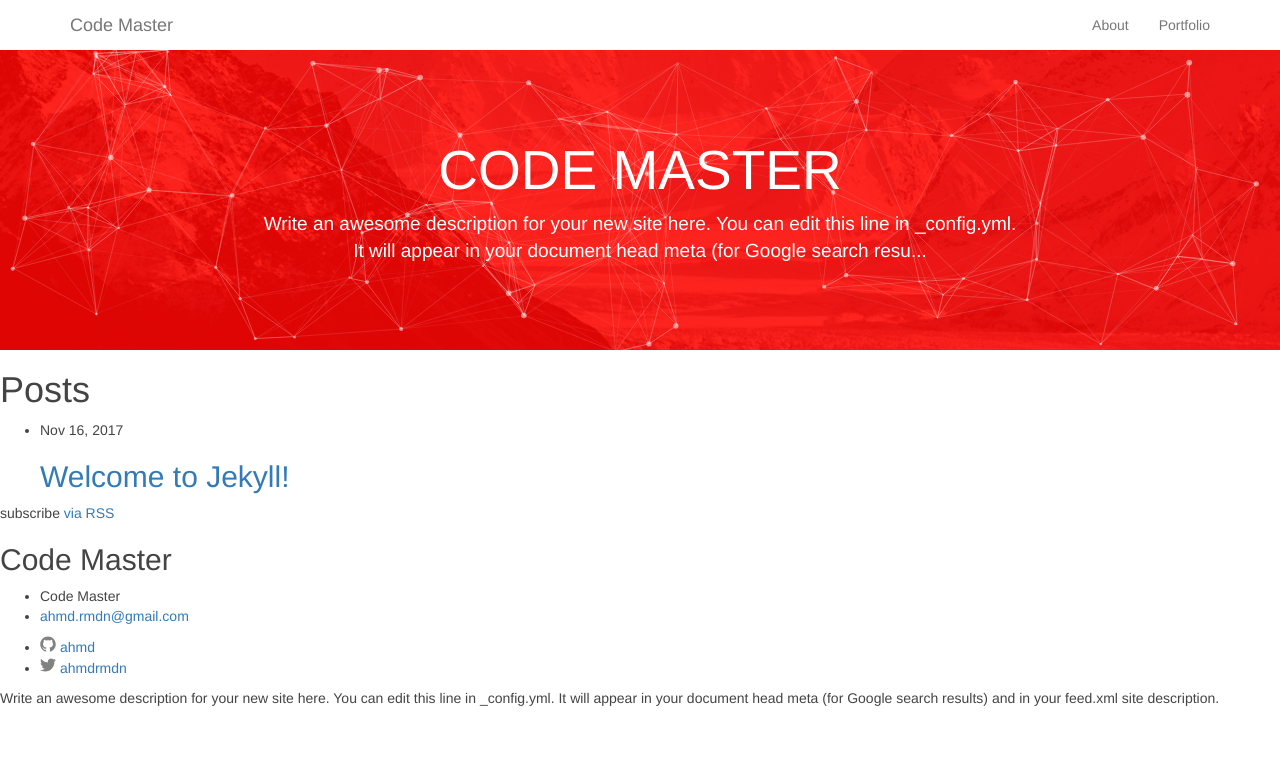
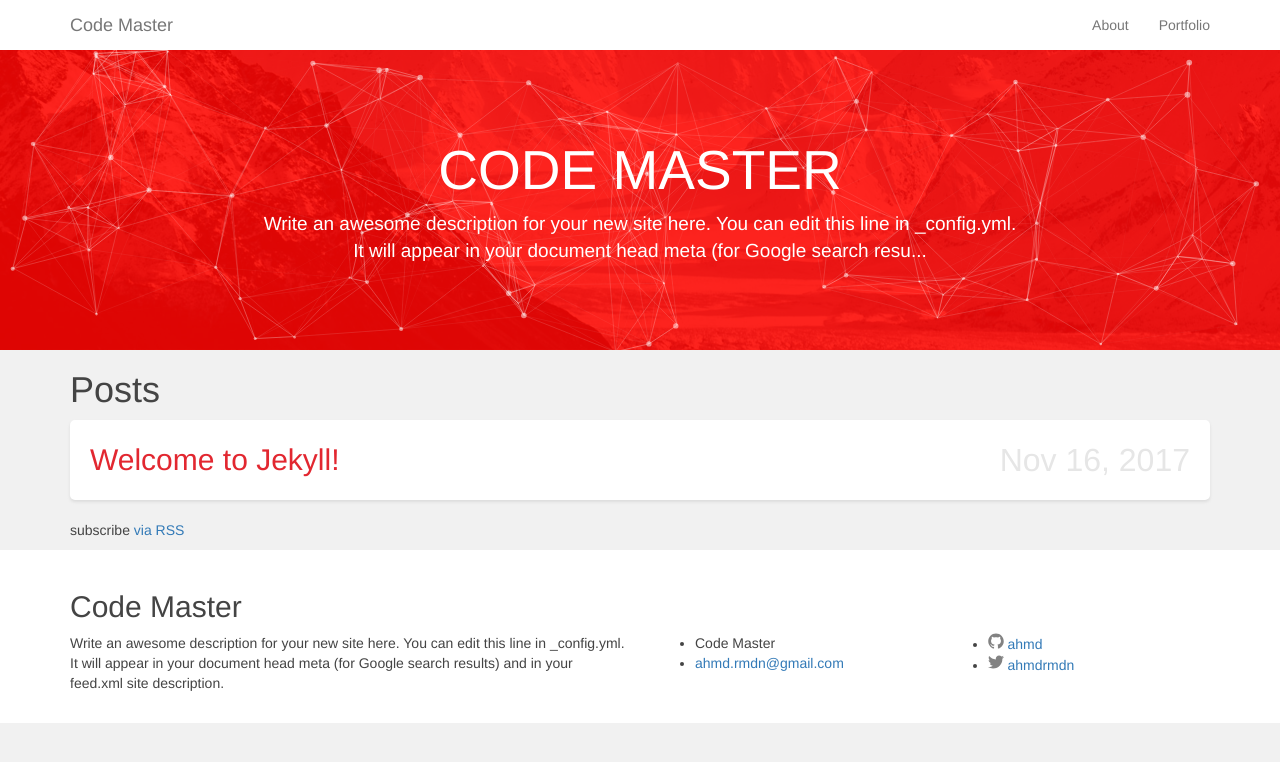
Before and after one commit to ahmd/codemaster, a plain HTML site: page index.html in a window 1280 px wide. Drawn offline with nearby package versions, Linux system fonts and the light colour scheme.

Commit message:
fix header/footer

```diff
--- a/assets/main.css
+++ b/assets/main.css
@@ -3,8 +3,12 @@ body {
   color: #444;
   font-size: 14px;
   font-feature-settings: "liga", "kern";
-  background: #fff;
+  background: #f1f1f1;
   overflow-x: hidden; }
+
+a, a:link, a:focus, a:active, a:hover {
+  text-decoration: none;
+  outline: none; }
 
 .navbar-default {
   background: #fff;
@@ -55,3 +59,36 @@ canvas.particles-js-canvas-el {
   top: 160px;
   font-weight: 300;
   font-size: 19px; }
+
+ul.post-list {
+  list-style: none;
+  padding: 0; }
+
+ul.post-list li {
+  background: #fff;
+  border-radius: 5px;
+  position: relative;
+  margin-bottom: 20px;
+  box-shadow: 0px 2px 3px 0px #9999993b; }
+
+ul.post-list a {
+  color: #e22730;
+  font-size: 30px;
+  font-weight: 300;
+  display: block;
+  line-height: 80px;
+  padding: 0 20px; }
+
+ul.post-list span {
+  color: #e6e6e6;
+  position: absolute;
+  right: 20px;
+  font-size: 32px;
+  line-height: 80px; }
+
+ul.post-list h2 {
+  margin: 0; }
+
+footer.site-footer {
+  background: #fff;
+  padding: 20px 0; }
--- a/index.html
+++ b/index.html
@@ -76,7 +76,7 @@
 </div>
 
 
-<div class="home">
+<div class="container">
 
   <h1 class="page-heading">Posts</h1>
 
@@ -105,12 +105,15 @@
 
         <footer class="site-footer">
 
-  <div class="wrapper">
+  <div class="container">
 
     <h2 class="footer-heading">Code Master</h2>
 
-    <div class="footer-col-wrapper">
-      <div class="footer-col footer-col-1">
+    <div class="row">
+        <div class="footer-col col-md-6">
+            <p>Write an awesome description for your new site here. You can edit this line in _config.yml. It will appear in your document head meta (for Google search results) and in your feed.xml site description.</p>
+          </div>
+      <div class="footer-col col-md-3">
         <ul class="contact-list">
           <li>
 
@@ -123,7 +126,7 @@
         </ul>
       </div>
 
-      <div class="footer-col footer-col-2">
+      <div class="footer-col col-md-3">
         <ul class="social-media-list">
 
           <li>
@@ -143,9 +146,7 @@
         </ul>
       </div>
 
-      <div class="footer-col footer-col-3">
-        <p>Write an awesome description for your new site here. You can edit this line in _config.yml. It will appear in your document head meta (for Google search results) and in your feed.xml site description.</p>
-      </div>
+
     </div>
 
   </div>
```
Also changed, not shown: 404.html (+8 -7 lines), about/index.html (+8 -7 lines), feed.xml (+1 -1 lines), jekyll/update/2017/11/16/welcome-to-jekyll.html (+8 -7 lines), portfolio/index.html (+8 -7 lines).
